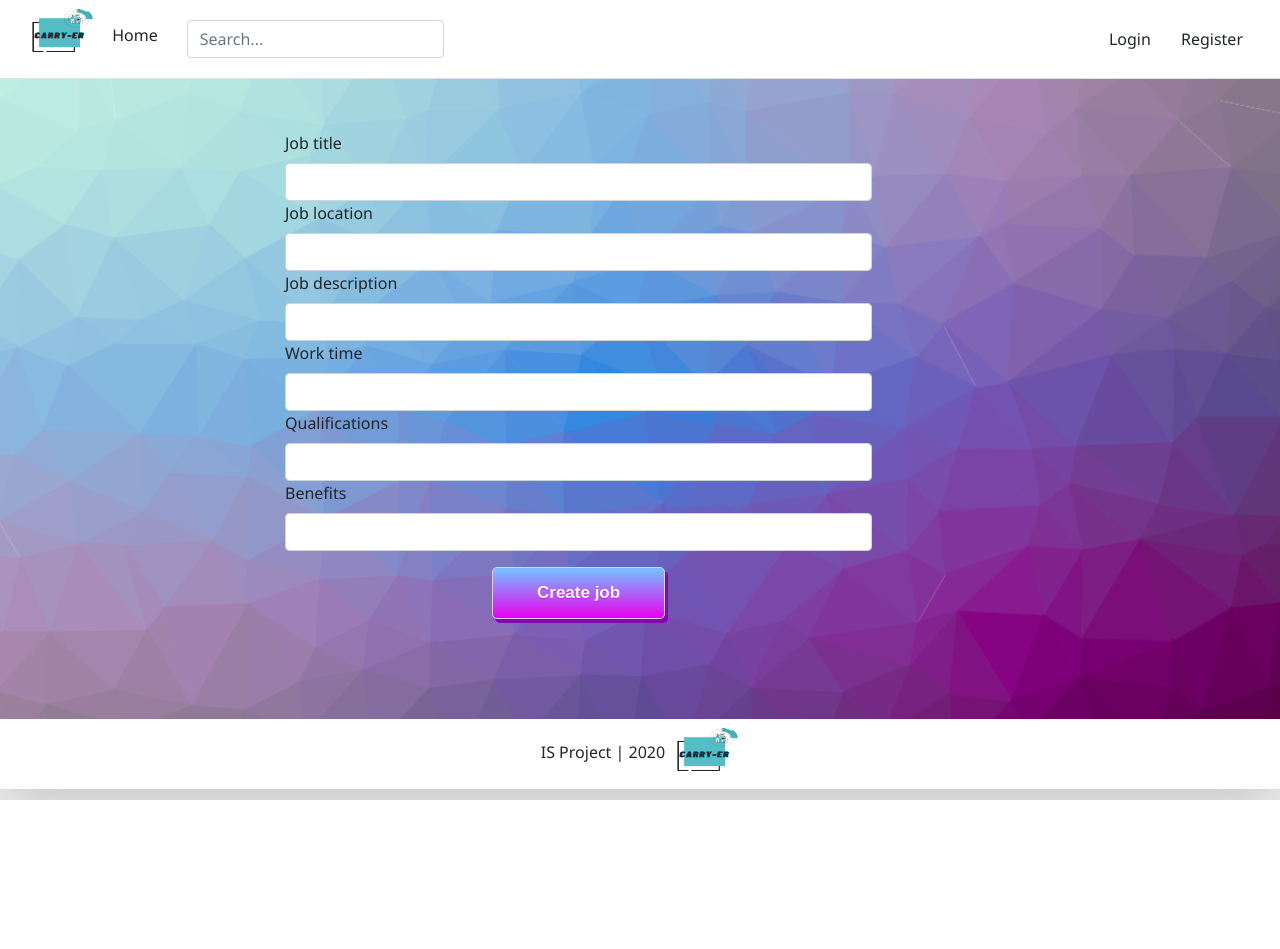
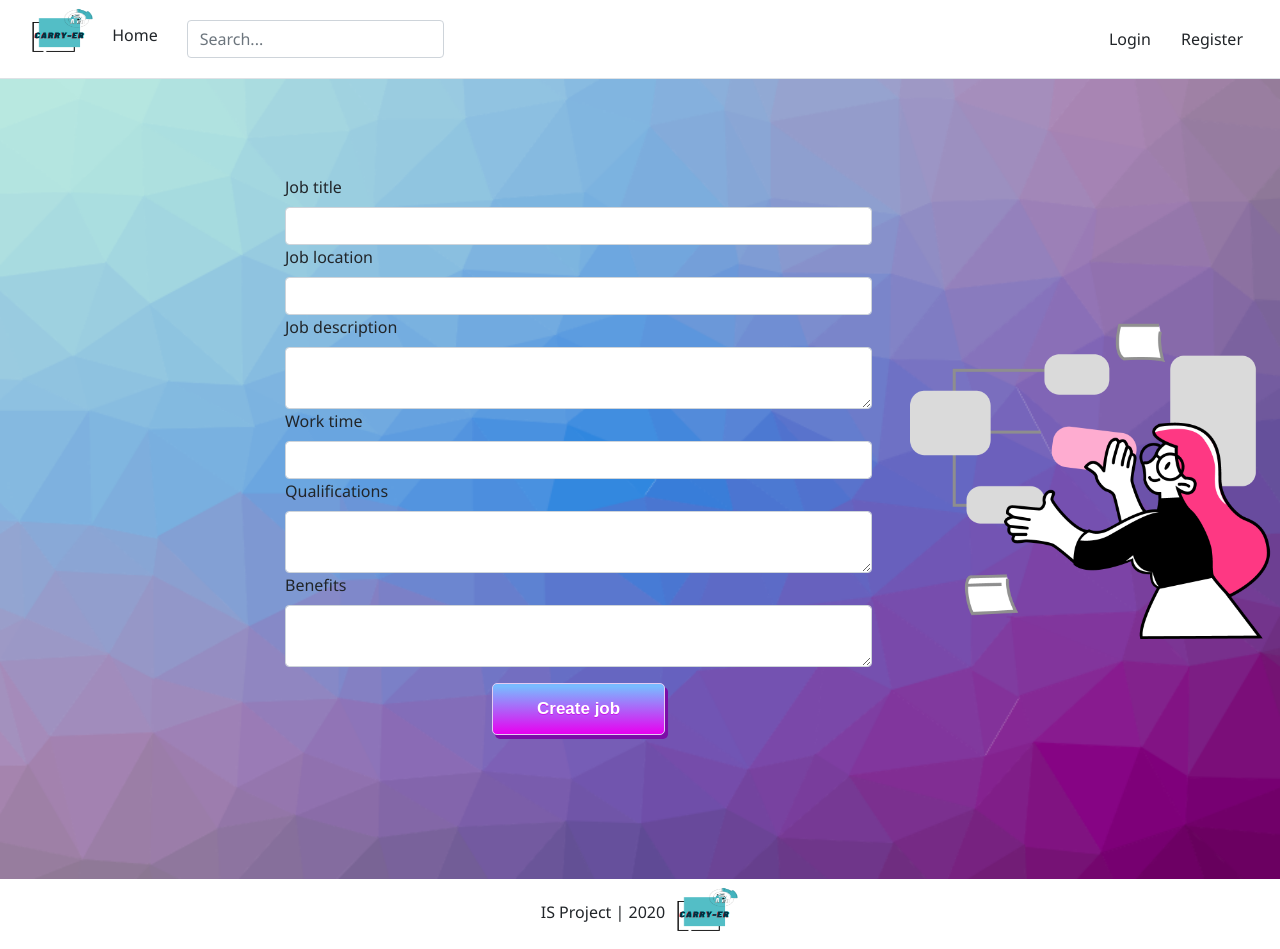
Before and after one commit to sorinaioja/is_project, a Django app: page /job_detail/ in a window 1280 px wide. Before the commit the page ends 800 px from the top, so only its background shows below. Run offline with Django 3.2, Linux system fonts and the light colour scheme; some libraries are stand-ins or nearby versions.

Commit message:
job update

```diff
--- a/src/job/forms.py
+++ b/src/job/forms.py
@@ -5,13 +5,6 @@ from .models import Job
 
 
 class JobForm(forms.ModelForm):
-
-    title = forms.CharField(max_length=100, help_text='Title')
-    location = forms.CharField(max_length=100, help_text='location')
-    work_time = forms.CharField(max_length=100, help_text='work_time')
-    job_description = forms.CharField(max_length=100, help_text='job_description')
-    qualifications = forms.CharField(max_length=100, help_text='qualifications')
-    benefits = forms.CharField(max_length=100, help_text='benefits')
 
     class Meta:
         model = Job
--- a/src/job/models.py
+++ b/src/job/models.py
@@ -6,10 +6,10 @@ from account.models import Company
 
 
 class Job(models.Model):
-    title = models.CharField(max_length=40, blank=True)
-    location = models.CharField(max_length=30, blank=True)
+    title = models.CharField(max_length=100, blank=True)
+    location = models.CharField(max_length=50, blank=True)
     work_time = models.CharField(max_length=30, blank=True)
-    job_description = models.CharField(max_length=500, blank=True)
-    qualifications = models.CharField(max_length=1000, blank=True)
-    benefits = models.CharField(max_length=500, blank=True)
+    job_description = models.TextField(blank=True, null=True)
+    qualifications = models.TextField(blank=True, null=True)
+    benefits = models.TextField(blank=True, null=True)
     company = models.ForeignKey(Company, on_delete=models.CASCADE)
--- a/src/job/templates/job/job_detail.html
+++ b/src/job/templates/job/job_detail.html
@@ -9,7 +9,7 @@
 	  flex-grow: 1;
 	  display: flex;
 	  flex-direction: column;
-	  min-height: 80vh;
+	  min-height: 100vh;
 	  justify-content: center;
 	  align-items: center
 }
@@ -46,7 +46,19 @@
 	top:1px;
 }
 
+.imagine {
+  width: 30%;
+  position:absolute;
+  left: 70%;
+}
 
+.imagine2 {
+  width: 10%;
+  height: 14%;
+  position:absolute;
+  left: 10%;
+  top: 10%;
+}
 
 </style>
 
@@ -66,17 +78,17 @@
 
 
                         <label for="account-field" >Job description</label>
-                        <input class="form-control" name="job_description" type="text" id="account-field"  required="">
+                        <textarea class="form-control" name="job_description" id="account-field"  required=""></textarea>
 
 
                         <label for="account-about">Work time</label>
                         <input class="form-control"  name="work_time" type="text" id="account-about"  required="">
 
                          <label for="account-q">Qualifications</label>
-                        <input class="form-control" name="qualifications" type="text" id="account-q"  required=""  >
+                        <textarea class="form-control" name="qualifications"  id="account-q"  required=""  ></textarea>
 
                         <label for="account-b">Benefits</label>
-                        <input class="form-control" name="benefits" type="text" id="account-b"  required=""  >
+                        <textarea class="form-control" name="benefits"  id="account-b"  required=""  > </textarea>
 
                     </div>
                 </div>
@@ -84,5 +96,9 @@
                 <button class="myButton" type="submit">Create job</button>
             </form>
         </div>
+     <img class="imagine"src="./../../static/isproject/strategist.png" />
+
     </div>
+
+
   {% endblock content %}
--- a/src/personal/templates/personal/home.html
+++ b/src/personal/templates/personal/home.html
@@ -51,8 +51,10 @@ margin:0.4em auto;
   <div class="w3-display-middle">
 
     <h1 class="w3-animate-top w3-center w3-xxlarge">CARRY - Educational Research</h1>
+   {% if request.user.is_company %}
     <a href="" class="button1" class="w3-animate-top w3-center">View jobs </a>
     <a href="" class="button1"  class="w3-animate-top w3-center ">View applicants </a>
+    {% endif %}
 
 
   </div>
```
Also changed, not shown: src/account/templates/account/compprofile.html (+4 -4 lines), src/job/migrations/0003_auto_20201222_1926.py (added), src/job/migrations/0004_auto_20201222_1936.py (added), src/static/isproject/laptop.png (added), src/static/isproject/strategist.png (added).
